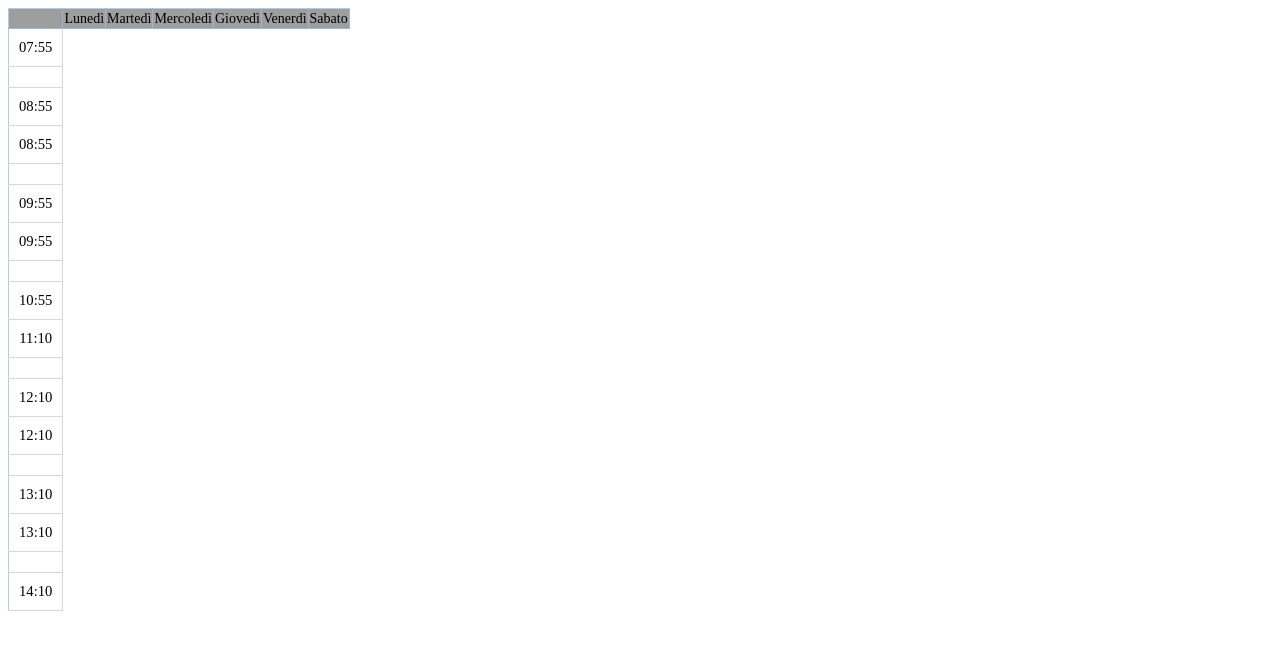
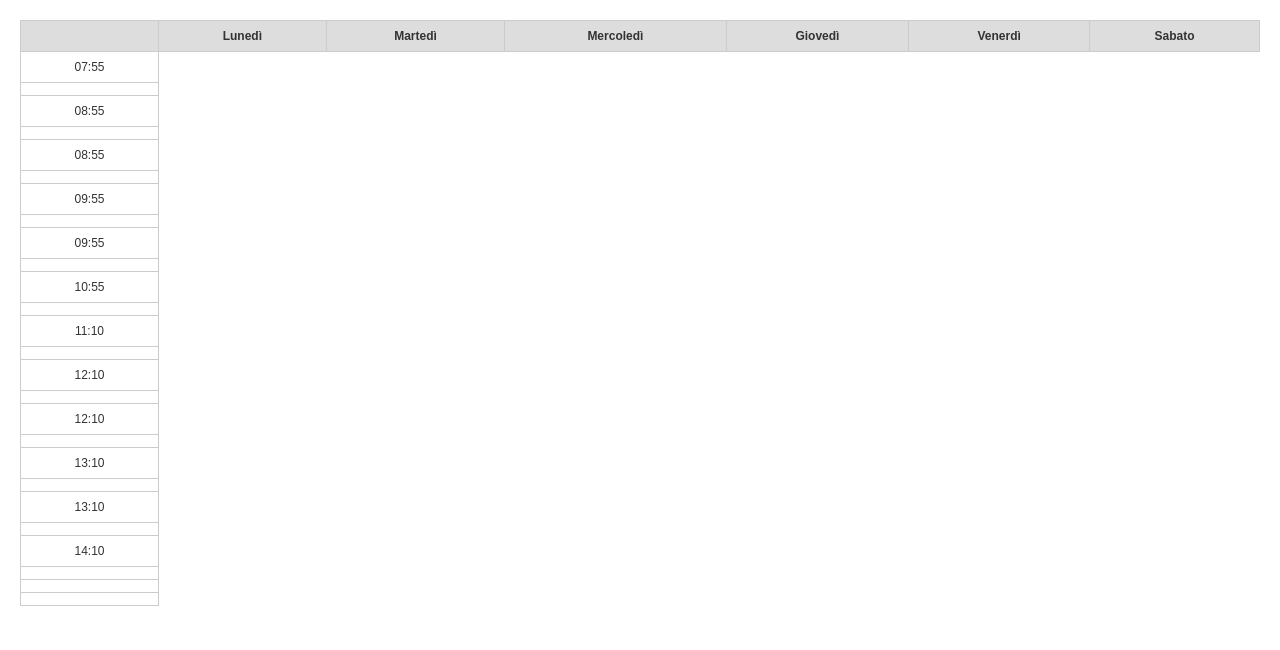
Before and after one commit to assenzostefano/class-website, a Flask app: template templates/orario/orario.html in a window 1280 px wide. Shown: the top 650 px of the page. Run offline with Flask 2, Linux system fonts and the light colour scheme; the template is opened without the code that fills it, so the values that code supplies are empty; parts of the project's set-up code (start-up, migrations or seed data) failed here and were passed over; grey boxes are pictures that could not be loaded.

Commit message:
New table for school time - Little test for Whatsapp Bot

```diff
--- a/static/css/index.css
+++ b/static/css/index.css
@@ -1,54 +1,26 @@
-
-.ExcelTable2007 {
-	border: 1px solid #B0CBEF;
-	border-width: 1px 0px 0px 1px;
-	font-size: 11pt;
-	font-family: Calibri;
-	font-weight: 100;
-	border-spacing: 0px;
-	border-collapse: collapse;
-    font-family: 'Roboto Slab', serif;
+/* Housekeeping */
+html{
+    font:0.75em/1.5 sans-serif;
+    color:#333;
+    background-color:#fff;
+    padding:1em;
 }
 
-.ExcelTable2007 TH {
-	background-image: url(excel-2007-header-bg.gif);
-	background-repeat: repeat-x;
-	font-weight: normal;
-	font-size: 14px;
-	border: 1px solid #9EB6CE;
-	border-width: 0px 1px 1px 0px;
-	height: 17px;
-    font-family: 'Roboto Slab', serif;
+/* Tables */
+table{
+    width:100%;
+    margin-bottom:1em;
+    border-collapse: collapse;
 }
-
-.ExcelTable2007 TD {
-
-	border: 0px;
-	background-color: white;
-	padding: 10px 10px 10px 10px;
-	border: 1px solid #D0D7E5;
-	border-width: 0px 1px 1px 0px;
-    font-family: 'Roboto Slab', serif;
+th{
+    font-weight:bold;
+    background-color:#ddd;
 }
-
-.ExcelTable2007 TD B {
-	border: 0px;
-	background-color: white;
-	font-weight: bold;
-    font-family: 'Roboto Slab', serif;
-	zoom: 50%;
+th,
+td{
+    padding:0.5em;
+    border:1px solid #ccc;
 }
-
-.ExcelTable2007 TD.heading {
-	background-color: #E4ECF7;
-	text-align: center;
-	border: 1px solid #9EB6CE;
-	border-width: 0px 1px 1px 0px;
-    font-family: 'Roboto Slab', serif;
+td.space{
+    padding-right: 20px;
 }
-
-.ExcelTable2007 TH.heading {
-	background-image: url(excel-2007-header-left.gif);
-	background-repeat: none;
-    font-family: 'Roboto Slab', serif;
-}
--- a/templates/orario/orario.html
+++ b/templates/orario/orario.html
@@ -8,7 +8,7 @@
 
   </head>
   <body>
-  <table class="ExcelTable2007">
+  <table>
     <tbody>
       <tr>
         <th></th>
@@ -52,6 +52,11 @@
           <td>{{ i['School Subject']['Saturday'][0]['Room'] }}</td>
         {% endfor %}
       </tr>
+
+      <tr>
+        <td class="space"></td>
+      </tr>
+
       <tr>
         <td style="text-align: center; vertical-align: middle;">08:55</td>
         {% for i in data %}
@@ -85,6 +90,11 @@
           <td>{{ i['School Subject']['Saturday'][1]['Room'] }}</td>
         {% endfor %}
       </tr>
+
+      <tr>
+        <td class="space"></td>
+      </tr>
+
       <tr>
         <td style="text-align: center; vertical-align: middle;">09:55</td>
         {% for i in data %}
@@ -118,6 +128,11 @@
           <td>{{ i['School Subject']['Saturday'][2]['Room'] }}</td>
         {% endfor %}
       </tr>
+
+      <tr>
+        <td class="space"></td>
+      </tr>
+
       <tr>
         <td style="text-align: center; vertical-align: middle;">11:10</td>
         {% for i in data %}
@@ -151,6 +166,11 @@
           <td>{{ i['School Subject']['Saturday'][3]['Room'] }}</td>
         {% endfor %}
       </tr>
+
+      <tr>
+        <td class="space"></td>
+      </tr>
+
       <tr>
         <td style="text-align: center; vertical-align: middle;">12:10</td>
         {% for i in data %}
@@ -184,6 +204,11 @@
           <td>{{ i['School Subject']['Saturday'][4]['Room'] }}</td>
         {% endfor %}
       </tr>
+
+      <tr>
+        <td class="space"></td>
+      </tr>
+
       <tr>
         <td style="text-align: center; vertical-align: middle;">13:10</td>
         {% for i in data %}
@@ -217,6 +242,11 @@
           <td>{{ i['School Subject']['Saturday'][5]['Room'] }}</td>
         {% endfor %}
       </tr>
+
+      <tr>
+        <td class="space"></td>
+      </tr>
+
       <tr>
         {% for i in data %}
           <td>{{ i['School Subject']['Monday'][6]['Subject'] }}</td>
@@ -247,6 +277,11 @@
           <td>{{ i['School Subject']['Saturday'][6]['Room'] }}</td>
         {% endfor %}
       </tr>
+
+      <tr>
+        <td class="space"></td>
+      </tr>
+
       <tr>
         {% for i in data %}
           <td>{{ i['School Subject']['Monday'][7]['Subject'] }}</td>
@@ -277,16 +312,11 @@
           <td>{{ i['School Subject']['Saturday'][7]['Room'] }}</td>
         {% endfor %}
       </tr>
+
+      <tr>
+        <td class="space"></td>
+      </tr>
+
     </tbody>
   </table>
-  <tr>
-  {% for i in data %}
-  {% for c in number %}
-  {% for b in day %}
-
-    <p>{{b + " " + c}}</p>
-      {% endfor %}
-    {% endfor %}
-  {% endfor %}
-  </tr>
 </body>
```
Also changed, not shown: src/bot/whatsapp/whatsapp_bot.py (+8 -2 lines), src/events/school_time/update_time_school.py (+8 -8 lines), src/bot/whatsapp/screenshot.png (deleted).
